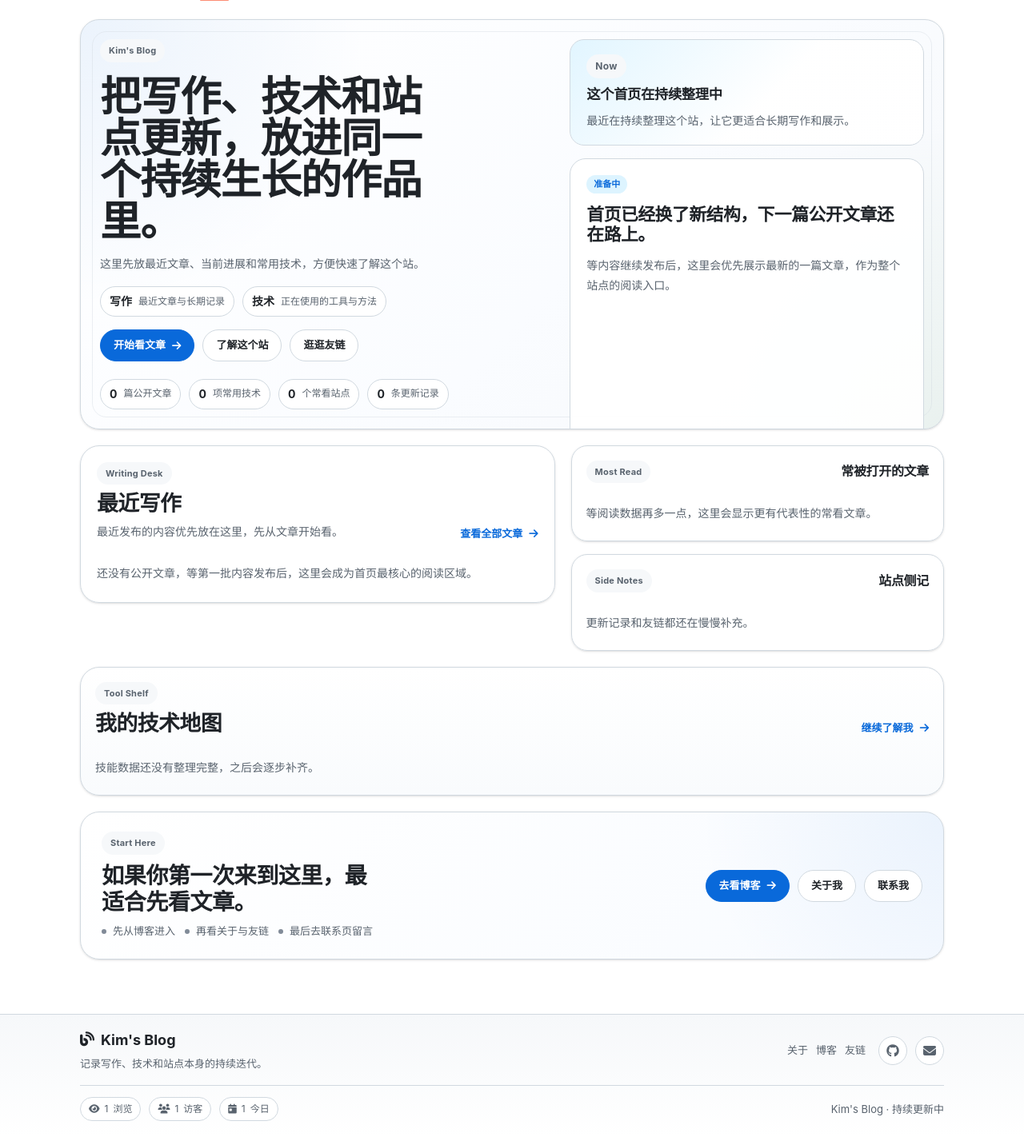
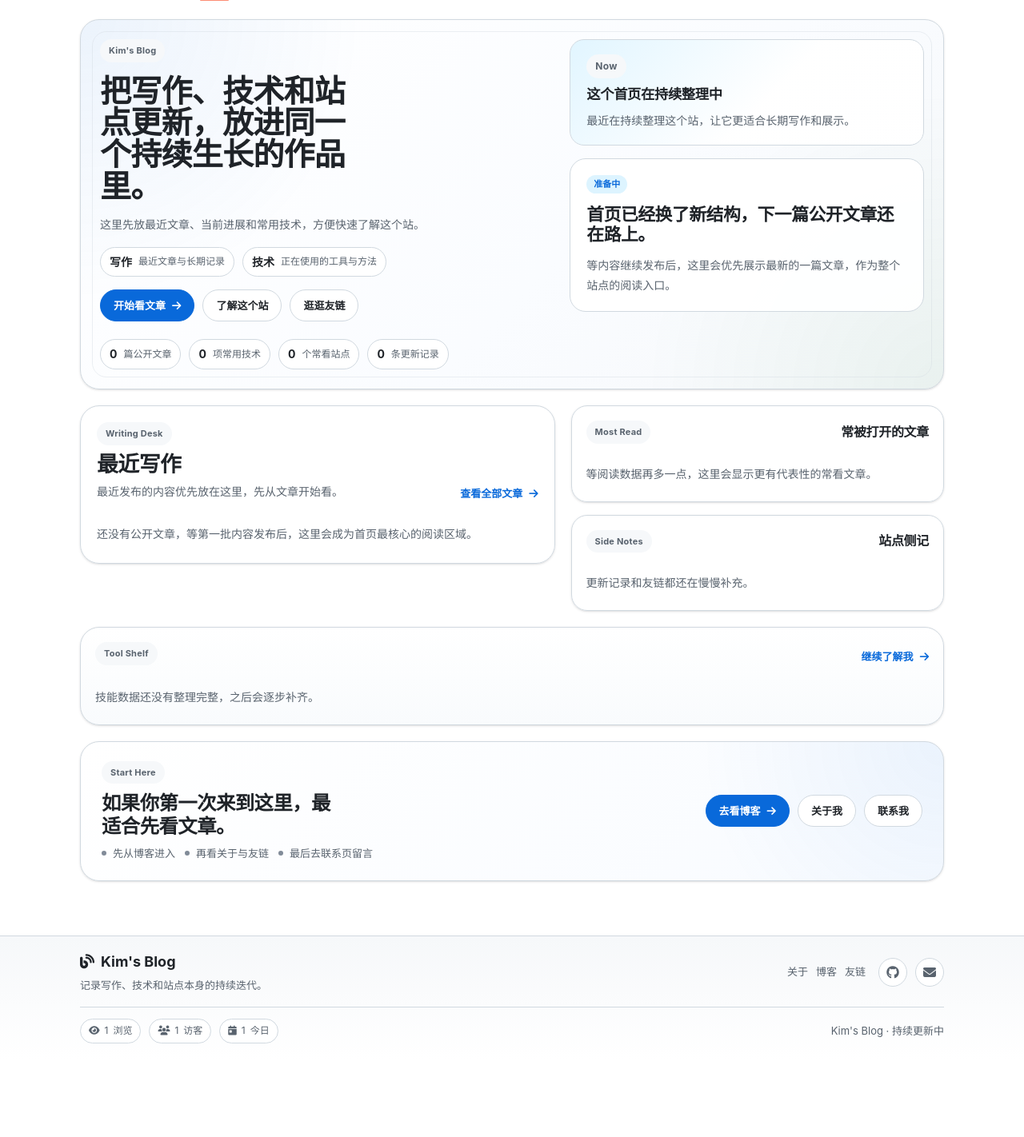
Before and after one commit to Charleskie/flask-blog, a Flask app: page / in a window 1280 px wide. Shown: the part 55-1477 px from the top of the page at 80% size. After the commit the page ends 1360 px from the top, so only its background shows below. Run offline with Flask 3, Linux system fonts and the light colour scheme; data comes from the database, SQL or seed files in the repository; data that the repository does not hold is empty; some libraries are stand-ins or nearby versions.

Commit message:
重构2.0.0

```diff
--- a/app/templates/frontend/index.html
+++ b/app/templates/frontend/index.html
@@ -71,7 +71,7 @@
         display: grid;
         grid-template-columns: minmax(0, 1.12fr) minmax(320px, 0.88fr);
         gap: 24px;
-        align-items: stretch;
+        align-items: start;
     }
 
     .home-hero-copy,
@@ -114,7 +114,7 @@
 
     .home-hero-title {
         max-width: 13ch;
-        font-size: clamp(2.15rem, 4vw, 3.5rem);
+        font-size: clamp(1.7rem, 3.05vw, 2.62rem);
         line-height: 1.02;
     }
 
@@ -284,7 +284,6 @@
         display: flex;
         flex-direction: column;
         gap: 14px;
-        min-height: 100%;
         padding: 20px;
         border-radius: 20px;
         color: var(--home-ink);
@@ -704,7 +703,7 @@
 
     .home-closing-copy h2 {
         max-width: 18ch;
-        font-size: clamp(1.36rem, 2.2vw, 1.82rem);
+        font-size: clamp(1.2rem, 1.9vw, 1.6rem);
         line-height: 1.18;
     }
 
@@ -1039,7 +1038,6 @@
         <div class="home-panel-head">
             <div class="home-panel-head-copy">
                 <span class="home-section-label">Tool Shelf</span>
-                <h2>我的技术地图</h2>
             </div>
             <a href="{{ url_for('main.about') }}" class="home-panel-link no-underline">
                 继续了解我
```
